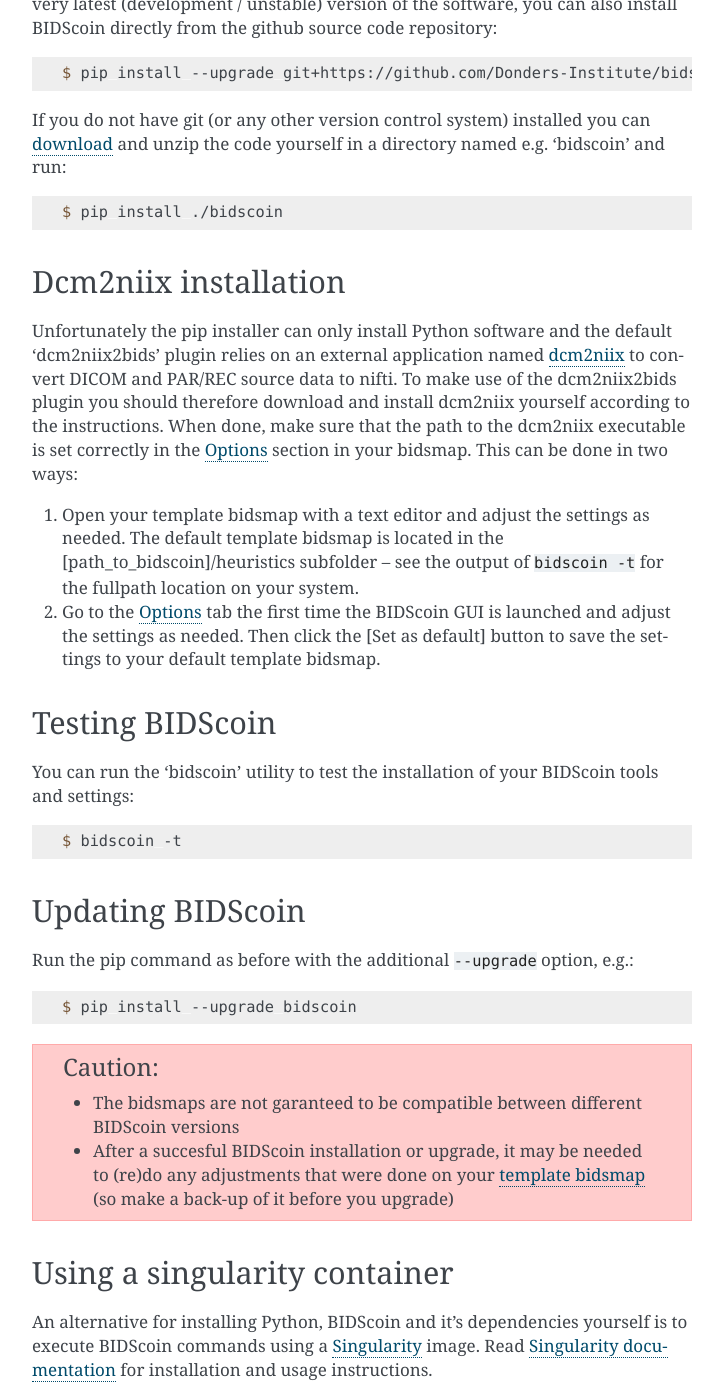
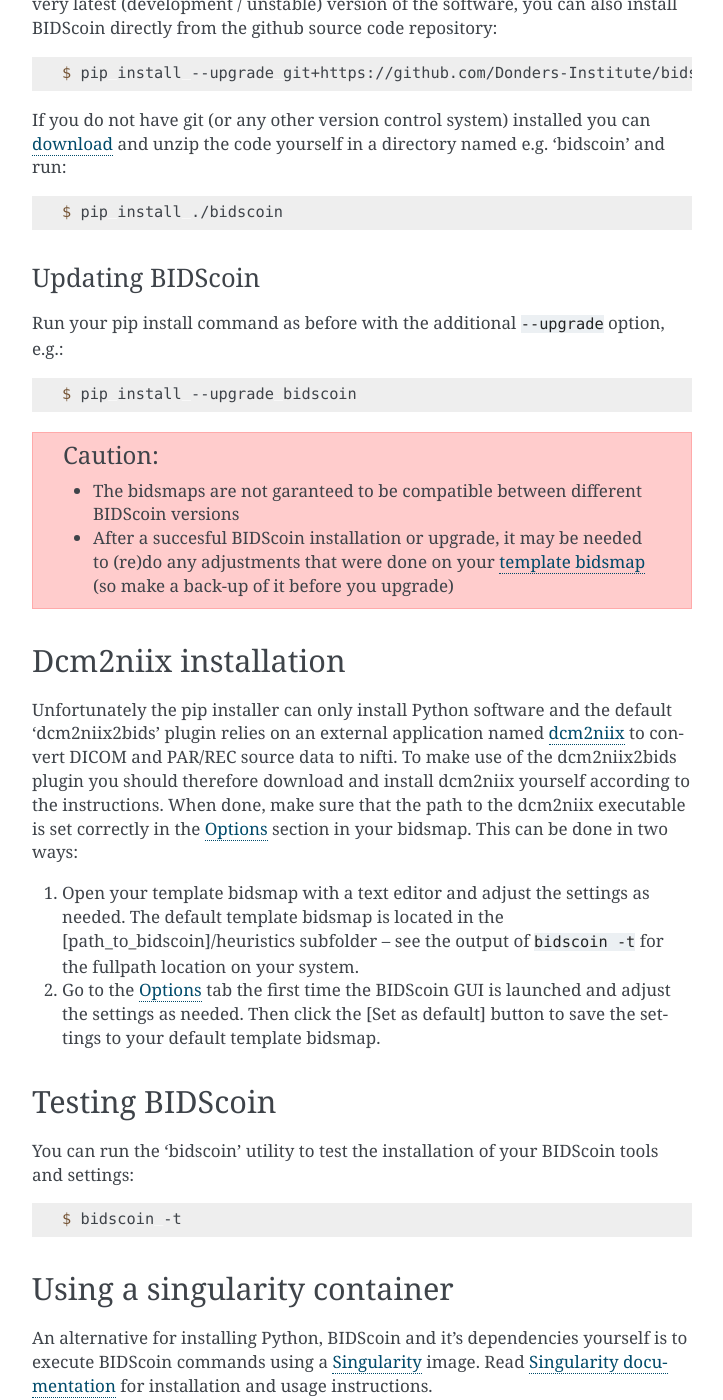
Before and after one commit to Donders-Institute/bidscoin, a Sphinx documentation site: the page built from docs/installation.rst, in a window 1280 px wide and 1400 px high, scrolled down 677 px. Shown: the whole window, without its empty margins (388-1111 px from the left). Built offline with Sphinx 7.4.7, drawn with Linux system fonts in a browser that asks for light colours; some of the changed lines change nothing that is shown; some of the changed text lies outside the part shown.

Commit message:
Improved documentation

```diff
--- a/docs/installation.rst
+++ b/docs/installation.rst
@@ -32,6 +32,24 @@
 
    $ pip install ./bidscoin
 
+Updating BIDScoin
+^^^^^^^^^^^^^^^^^
+
+Run your pip install command as before with the additional ``--upgrade`` option, e.g.:
+
+.. code-block:: console
+
+   $ pip install --upgrade bidscoin
+
+.. caution::
+   - The bidsmaps are not garanteed to be compatible between different BIDScoin versions
+   - After a succesful BIDScoin installation or upgrade, it may be needed to (re)do any adjustments that were done on your `template bidsmap <advanced.html#customized-template-bidsmap>`__ (so make a back-up of it before you upgrade)
+
+.. _Options: options.html
+.. _virtual: https://docs.python.org/3.6/tutorial/venv.html
+.. _conda: https://conda.io/docs/user-guide/tasks/manage-environments.html
+.. _download: https://github.com/Donders-Institute/bidscoin
+
 Dcm2niix installation
 ---------------------
 
@@ -48,24 +66,6 @@
 .. code-block:: console
 
    $ bidscoin -t
-
-Updating BIDScoin
------------------
-
-Run the pip command as before with the additional ``--upgrade`` option, e.g.:
-
-.. code-block:: console
-
-   $ pip install --upgrade bidscoin
-
-.. caution::
-   - The bidsmaps are not garanteed to be compatible between different BIDScoin versions
-   - After a succesful BIDScoin installation or upgrade, it may be needed to (re)do any adjustments that were done on your `template bidsmap <advanced.html#customized-template-bidsmap>`__ (so make a back-up of it before you upgrade)
-
-.. _Options: options.html
-.. _virtual: https://docs.python.org/3.6/tutorial/venv.html
-.. _conda: https://conda.io/docs/user-guide/tasks/manage-environments.html
-.. _download: https://github.com/Donders-Institute/bidscoin
 
 Using a singularity container
 -----------------------------
```
